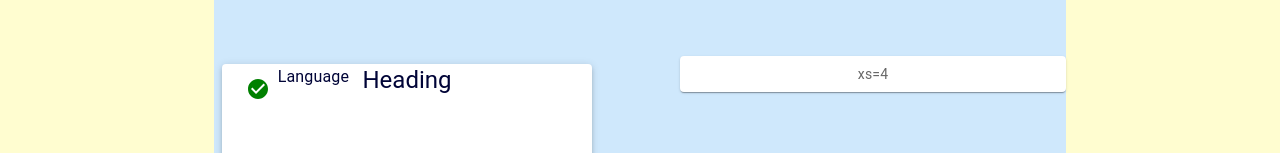
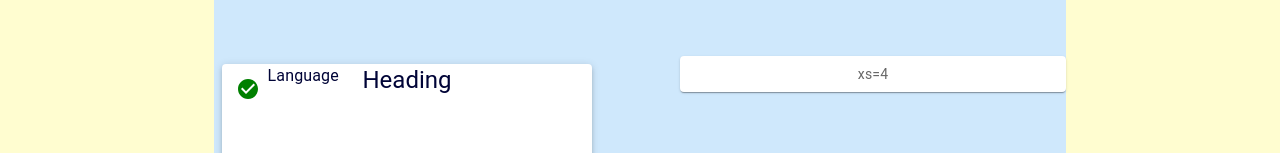
Before and after one commit to CoderJ01/material-ui-programming-portfolio, a React (Create React App) app: page /skills in a window 1280 px wide. Shown: the part 184-337 px from the top of the page. Built offline with nearby package versions, Linux system fonts and the light colour scheme.

Commit message:
shift left

```diff
--- a/src/pages/Skills/Skills.page.jsx
+++ b/src/pages/Skills/Skills.page.jsx
@@ -43,7 +43,7 @@ const Skills = () => {
                                         <Typography variant="h5" gutterBottom sx={{ color: 'rgb(0, 4, 55)' }}>Heading</Typography>
                                     </Container>
 
-                                    <Grid container spacing={2} sx={{ marginTop: '-11%'}}>
+                                    <Grid container spacing={2} sx={{ marginTop: '-11%', marginLeft: '-5%'}}>
                                         <Grid item xs={6}>
                                             <Container>
                                                 <CheckCircleIcon sx={{ fill: 'green', marginTop: '4%'}}></CheckCircleIcon>
```
